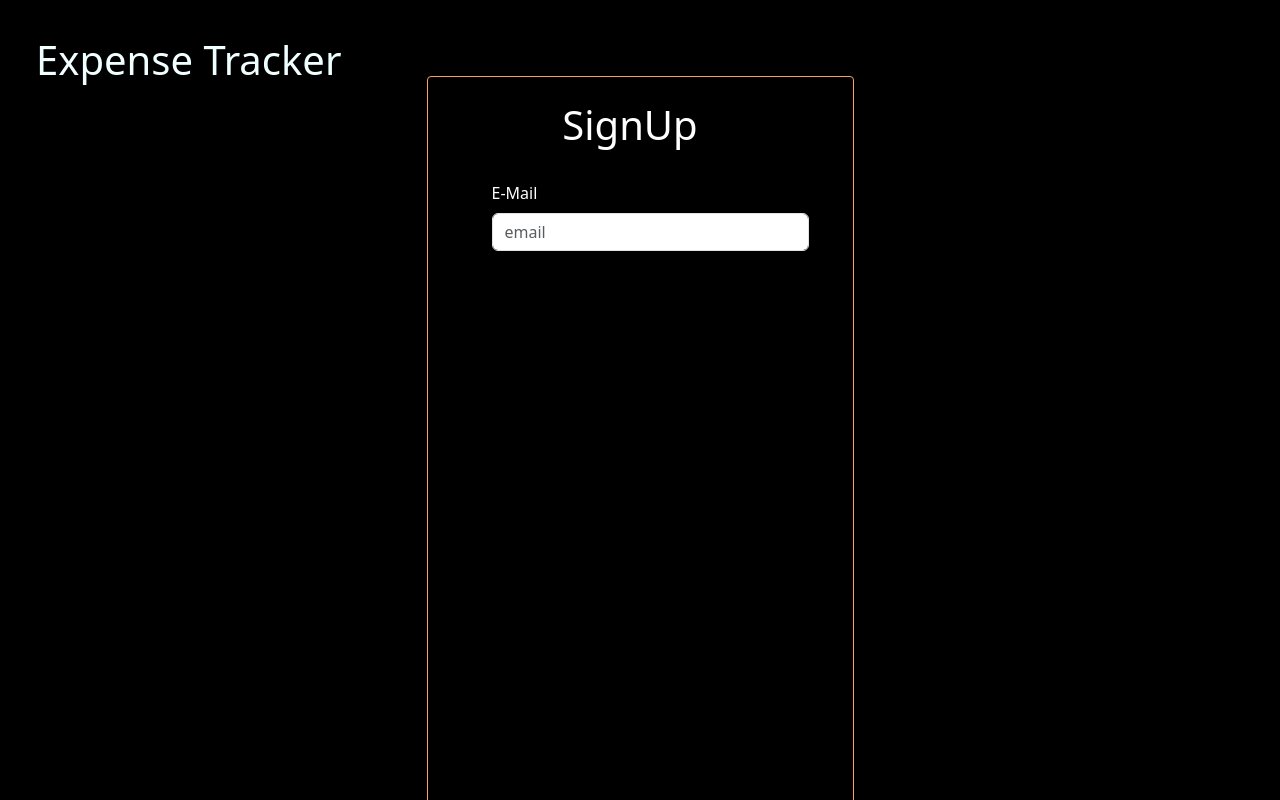
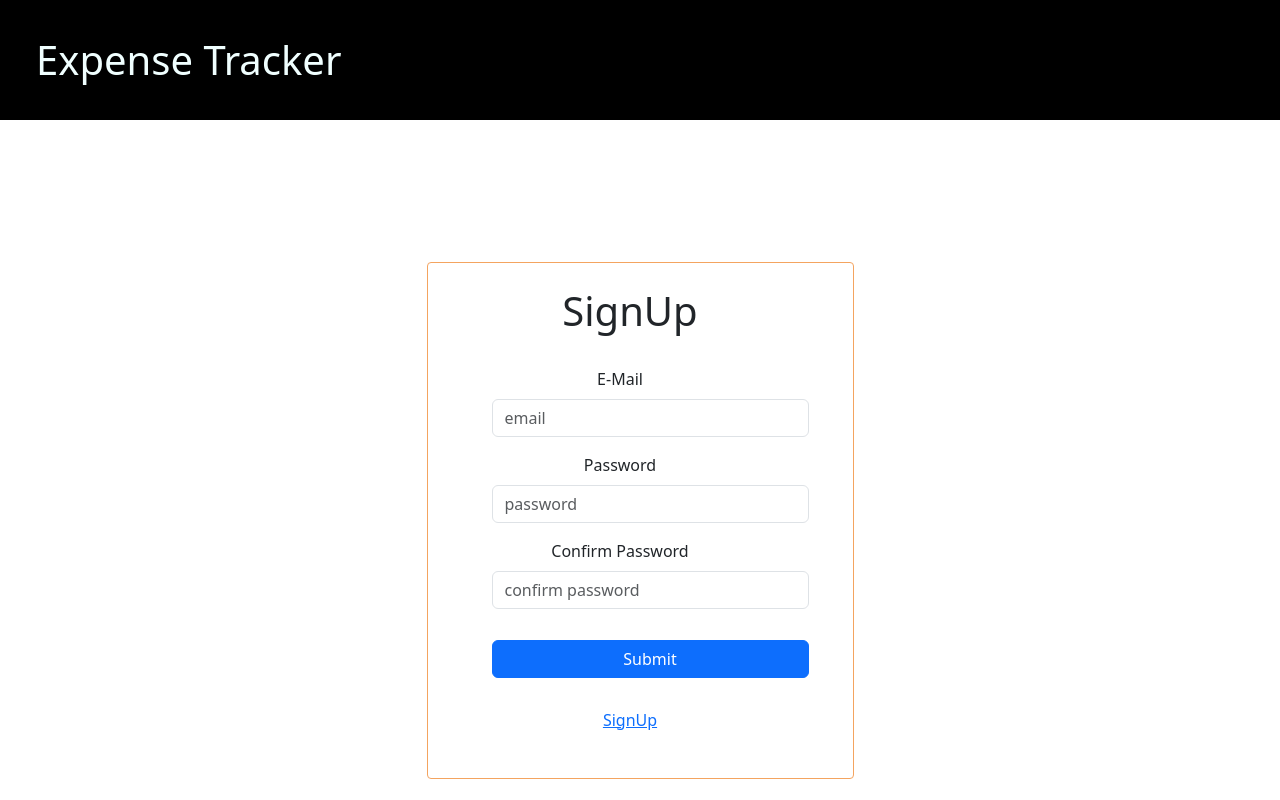
Before and after one commit to Ritukalpa99/reactjs-projects, a React (Create React App) app in the folder Expense Tracker/: page / in a window 1280 px wide. Shown: the top 800 px of the page. Built offline with nearby package versions, Linux system fonts and the light colour scheme.

Commit message:
theme added

```diff
--- a/Expense Tracker/src/App.css
+++ b/Expense Tracker/src/App.css
@@ -1,7 +1,16 @@
+.main {
+    text-align: center;
+}
+
 .dark {
     background-color: black;
     color: white;
 }
-div {
-    height: 111vh;
+button {
+    margin: 15px;
+    padding: 5px;
+    border-radius: 10px;
 }
+.dark button {
+    color: red;
+}
--- a/Expense Tracker/src/App.js
+++ b/Expense Tracker/src/App.js
@@ -3,10 +3,14 @@ import Layout from "./components/layout/Layout";
 import Header from "./components/layout/header/header";
 import "./App.css";
 import UserProfile from "./components/layout/User/UserProfile";
+import { useSelector } from "react-redux";
 import { BrowserRouter as Router, Routes, Route } from "react-router-dom";
 function App() {
+	const theme = useSelector((state) => state.theme);
+	// console.log(theme);
+	// alert(theme)
 	return (
-		<div className="dark">
+		<div className={`${theme} main`}>
 			<Router>
 				<Header />
 				<Routes>
--- a/Expense Tracker/src/components/Expense/Expense.js
+++ b/Expense Tracker/src/components/Expense/Expense.js
@@ -15,9 +15,11 @@ const Expense = () => {
 	const [showForm, setShowForm] = useState(false);
 	const [editModal, setEditModal] = useState(false);
 	const [editData, setEditData] = useState();
+
 	useEffect(() => {
 		fetchExpenses();
 		// console.log(expItem)
+	// eslint-disable-next-line react-hooks/exhaustive-deps
 	}, []);
 
 	const fetchExpenses = async () => {
@@ -47,6 +49,8 @@ const Expense = () => {
 			alert(err.message);
 		}
 	};
+
+
 
 	const editExpenseHandler = (obj) => {
 		setEditModal(true);
--- a/Expense Tracker/src/components/Expense/Premium/Premium.js
+++ b/Expense Tracker/src/components/Expense/Premium/Premium.js
@@ -1,7 +1,11 @@
+import { useDispatch } from "react-redux";
+import { themeActions } from "../../../store/themeSlice";
 const Premium = () => {
+    const dispatch = useDispatch();
 
     const handleToggle = () => {
-
+        // alert('clicked happened')
+        dispatch(themeActions.toggleTheme())
     }
 
 	return <button onClick={handleToggle}>Active Premium</button>;
--- a/Expense Tracker/src/store/index.js
+++ b/Expense Tracker/src/store/index.js
@@ -1,8 +1,9 @@
 import { configureStore } from "@reduxjs/toolkit";
 import authReducer from "./authSlice";
 import expenseReducer from "./expenseSlice";
+import themeReduce from "./themeSlice"
 const store = configureStore({
-	reducer: { auth: authReducer, exp: expenseReducer },
+	reducer: { auth: authReducer, exp: expenseReducer, theme : themeReduce },
 });
 
 export default store;
--- /dev/null
+++ b/Expense Tracker/src/store/themeSlice.js
@@ -0,0 +1,15 @@
+import { createSlice } from "@reduxjs/toolkit";
+
+const themeSlice = createSlice({
+	name: "theme",
+	initialState: "light",
+	reducers: {
+		toggleTheme: (state) => {
+			state = state === "light" ? "dark" : "light";
+            return state;
+		},
+	},
+});
+
+export const themeActions = themeSlice.actions;
+export default themeSlice.reducer;
```
